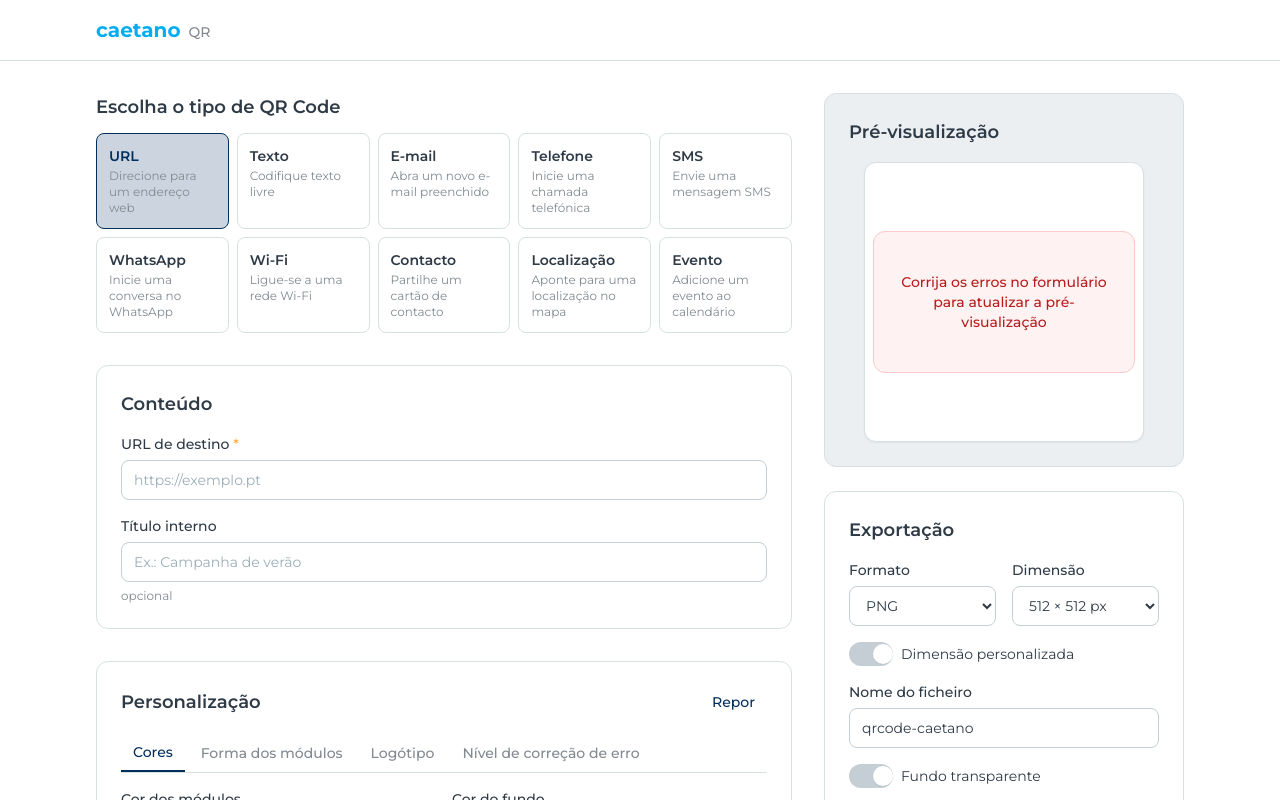
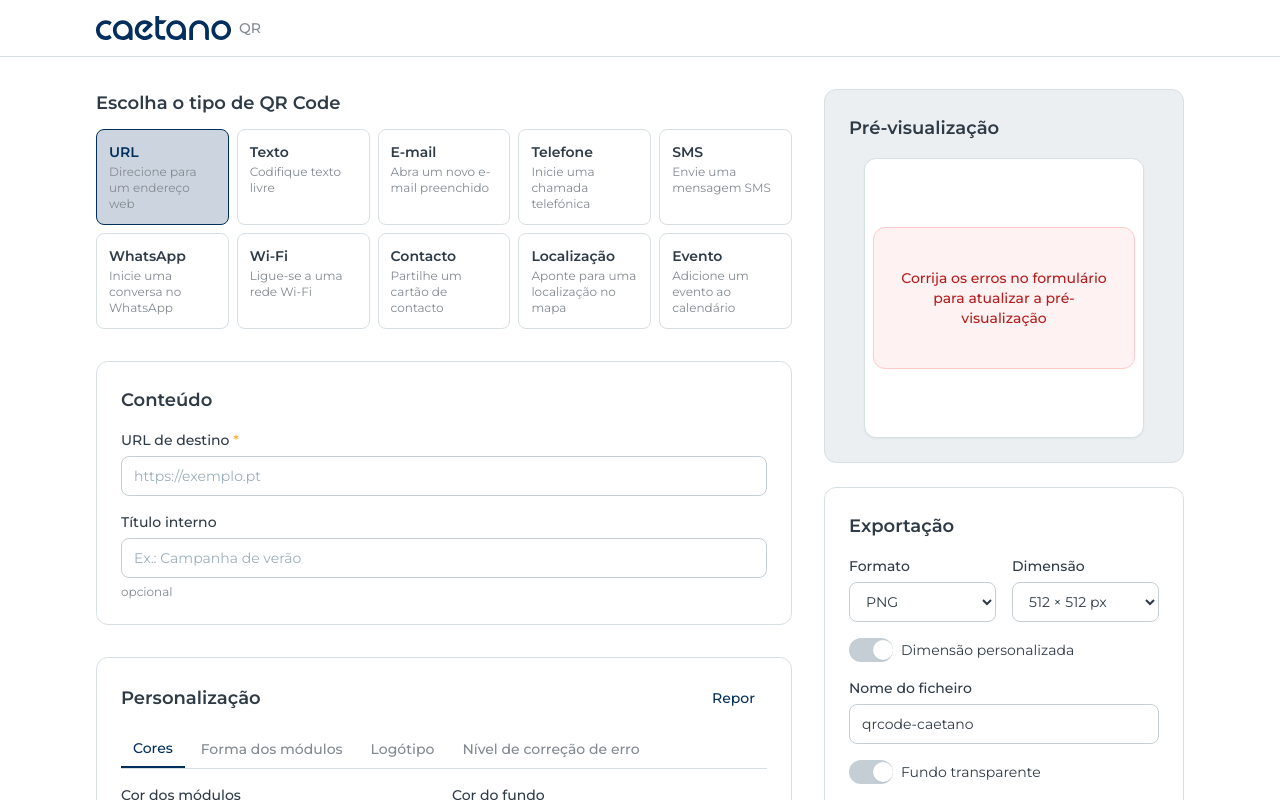
Before and after one commit to caetanopt/qrcode, a Next.js app: page / in a window 1280 px wide. Shown: the top 800 px of the page. Built offline with nearby package versions, Linux system fonts and the light colour scheme.

Commit message:
Use the official Caetano wordmark SVG in the header
Replace the styled "caetano" text placeholder with the brand-supplied
logo artwork, kept as a dedicated CaetanoLogo component.

```diff
--- /dev/null
+++ b/src/components/layout/CaetanoLogo.tsx
@@ -0,0 +1,20 @@
+export function CaetanoLogo({ className }: { className?: string }) {
+  return (
+    <svg
+      xmlns="http://www.w3.org/2000/svg"
+      viewBox="0 0 200 35.54"
+      className={className}
+      aria-hidden="true"
+      focusable="false"
+    >
+      <path
+        fill="#002e5d"
+        d="M185.45 6.37c-8.04 0-14.55 6.52-14.55 14.55s6.52 14.55 14.55 14.55S200 28.95 200 20.92s-6.52-14.55-14.55-14.55Zm0 23.51c-4.95 0-8.96-4.01-8.96-8.96s4.01-8.96 8.96-8.96 8.96 4.01 8.96 8.96-4.01 8.96-8.96 8.96ZM14.55 11.96c2.11 0 4.05.73 5.58 1.95l3.29-4.53a14.504 14.504 0 0 0-8.87-3.02C6.52 6.37 0 12.88 0 20.92s6.52 14.55 14.55 14.55c3.34 0 6.41-1.12 8.87-3.02l-3.29-4.53a8.92 8.92 0 0 1-5.58 1.95c-4.95 0-8.96-4.01-8.96-8.96s4.01-8.96 8.96-8.96ZM39.59 6.37c-9.5 0-16.88 9.11-13.87 19.07a14.05 14.05 0 0 0 9.55 9.41c5.01 1.45 9.78.28 13.28-2.45 0 1.7 1.38 3.08 3.08 3.08h2.53V20.93c0-8.04-6.52-14.55-14.55-14.55Zm8.95 14.55v.41c-.22 4.76-4.14 8.55-8.95 8.55-5.14 0-9.27-4.32-8.94-9.53.28-4.46 3.91-8.09 8.37-8.37 5.21-.32 9.53 3.8 9.53 8.94h-.01ZM118.63 6.37c-9.5 0-16.88 9.11-13.87 19.07a14.05 14.05 0 0 0 9.55 9.41c5.01 1.45 9.78.28 13.28-2.45 0 1.7 1.38 3.08 3.08 3.08h2.53V20.93c0-8.04-6.52-14.55-14.55-14.55Zm8.95 14.55v.41c-.22 4.76-4.14 8.55-8.95 8.55-5.14 0-9.27-4.32-8.94-9.53.28-4.46 3.91-8.09 8.37-8.37 5.21-.32 9.53 3.8 9.53 8.94h-.01Z"
+      />
+      <path
+        fill="#002e5d"
+        d="M93.53 26.36V11.77h5.9l5.58-5.6H93.53V0h-5.6v26.41c0 4.9 3.97 8.87 8.87 8.87h5.68v-5.6h-5.63c-1.83 0-3.32-1.49-3.32-3.32ZM68.78 21.59a2.817 2.817 0 0 0 4.84 1.96l6.57-6.57 4.11-4.11c-.62-.93-1.34-1.79-2.15-2.56a13.93 13.93 0 0 0-1.8-1.45c-.95-.66-1.99-1.2-3.09-1.62a14.55 14.55 0 0 0-5.17-.94c-5.07 0-9.54 2.58-12.16 6.5a14.596 14.596 0 0 0-2.3 5.93c-.11.71-.16 1.45-.16 2.19 0 1.77-.16 3.89 2.04 7.68.87 1.5 1.94 2.52 1.98 2.55.77.81 1.63 1.36 2.56 1.98 1.82 1.21 3.94 2.01 6.21 2.3.6.08 1.21.11 1.84.11 2.61 0 5.35-.68 7.54-1.88.57-.31.93-.61 1.49-1.06 1.23-.9 2.3-1.97 3.18-3.18l-4.53-3.73c-.49.69-1.06 1.36-1.71 1.95-.18.17-.37.33-.58.49l-.12.09a8.7 8.7 0 0 1-1.24.75c-.25.13-.51.23-.77.33-.11.04-.22.09-.34.12-.91.31-1.89.49-2.91.49-1.41 0-2.75-.32-3.93-.9a9.072 9.072 0 0 1-2.7-2.01c-.53-.57-.98-1.21-1.34-1.91a8.82 8.82 0 0 1-1.01-3.69c0-.16-.01-.32-.01-.49 0-1.44.34-2.81.95-4.02a9.003 9.003 0 0 1 8.06-4.99 8.972 8.972 0 0 1 4.18 1.02l-6.59 6.59c-.55.52-.91 1.25-.91 2.06ZM167.19 20.92v14.55h-2.56c-1.67 0-3.03-1.36-3.03-3.03V20.92c0-4.95-4.01-8.96-8.96-8.96s-8.96 4.01-8.96 8.96V35.48h-5.59V21.17c0-7.98 6.32-14.66 14.3-14.79 8.15-.14 14.8 6.43 14.8 14.55"
+      />
+    </svg>
+  );
+}
--- a/src/components/layout/Header.tsx
+++ b/src/components/layout/Header.tsx
@@ -1,11 +1,16 @@
 import Link from "next/link";
+import { CaetanoLogo } from "./CaetanoLogo";
 
 export function Header() {
   return (
     <header className="border-b border-cinza-medio-100 bg-white">
       <div className="mx-auto flex max-w-6xl items-center px-4 py-4 lg:px-8">
-        <Link href="/" className="flex items-baseline gap-2 focus-visible:outline-none focus-visible:ring-2 focus-visible:ring-azul-cyan">
-          <span className="text-xl font-bold lowercase text-azul-cyan">caetano</span>
+        <Link
+          href="/"
+          className="flex items-center gap-2 focus-visible:outline-none focus-visible:ring-2 focus-visible:ring-azul-cyan"
+        >
+          <CaetanoLogo className="h-6 w-auto" />
+          <span className="sr-only">Caetano</span>
           <span className="text-sm font-medium text-cinza-antracite-200">QR</span>
         </Link>
       </div>
```
Also changed, not shown: 1 other file (tests, documents, lock files or other folders).
